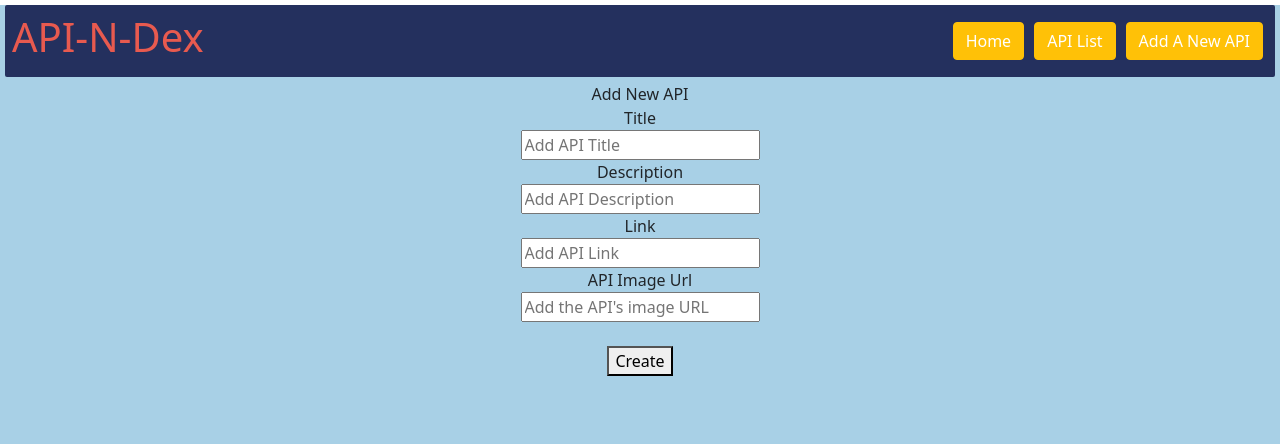
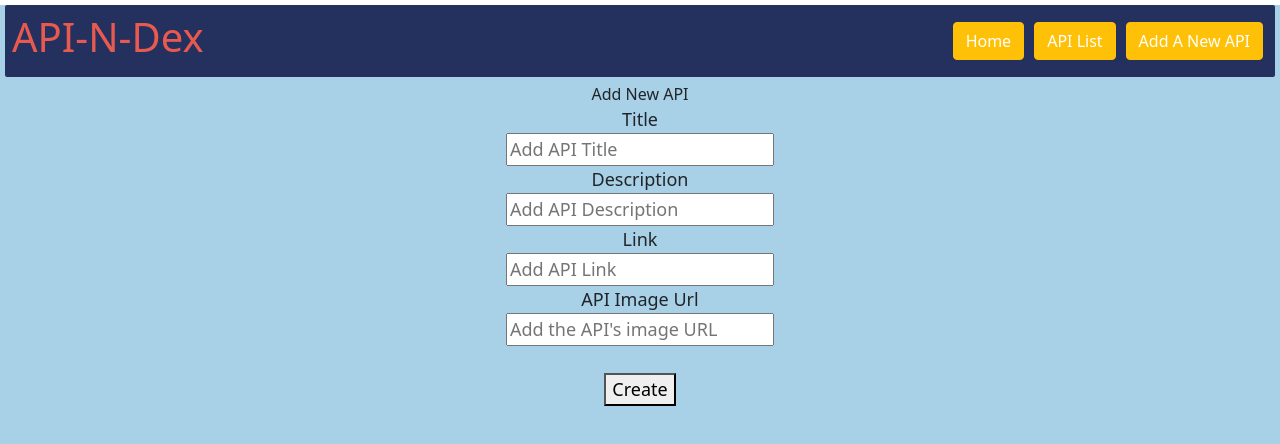
Before and after one commit to yexeniaf/API-N-Dex, a React (Create React App) app in the folder client/: page /new in a window 1280 px wide. Shown: the top 444 px of the page. Built offline with nearby package versions, Linux system fonts and the light colour scheme; no server answers.

Commit message:
form font size changed

```diff
--- a/client/src/App.css
+++ b/client/src/App.css
@@ -53,3 +53,7 @@ nav{
 .card-group{
   padding-top: 20px;
 }
+
+#form-box{
+  font-size: 18px;
+}
--- a/client/src/components/Form.jsx
+++ b/client/src/components/Form.jsx
@@ -3,7 +3,7 @@ export default function Form(props) {
 
 
     return (
-        <form onSubmit={props.handleSubmit} >
+        <form id="form-box" onSubmit={props.handleSubmit} >
             <label>Title</label>
             <br/>
             <input
```
